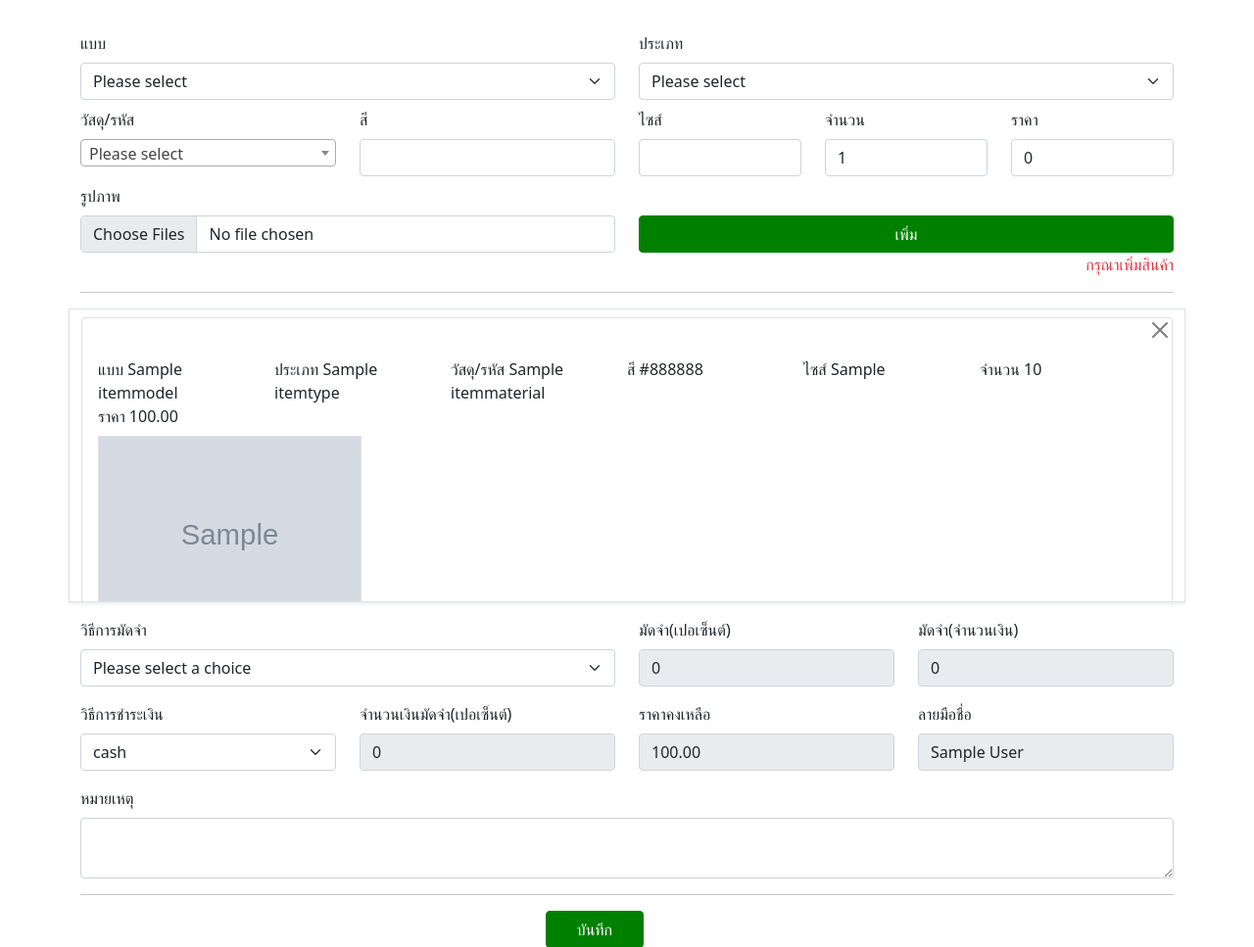
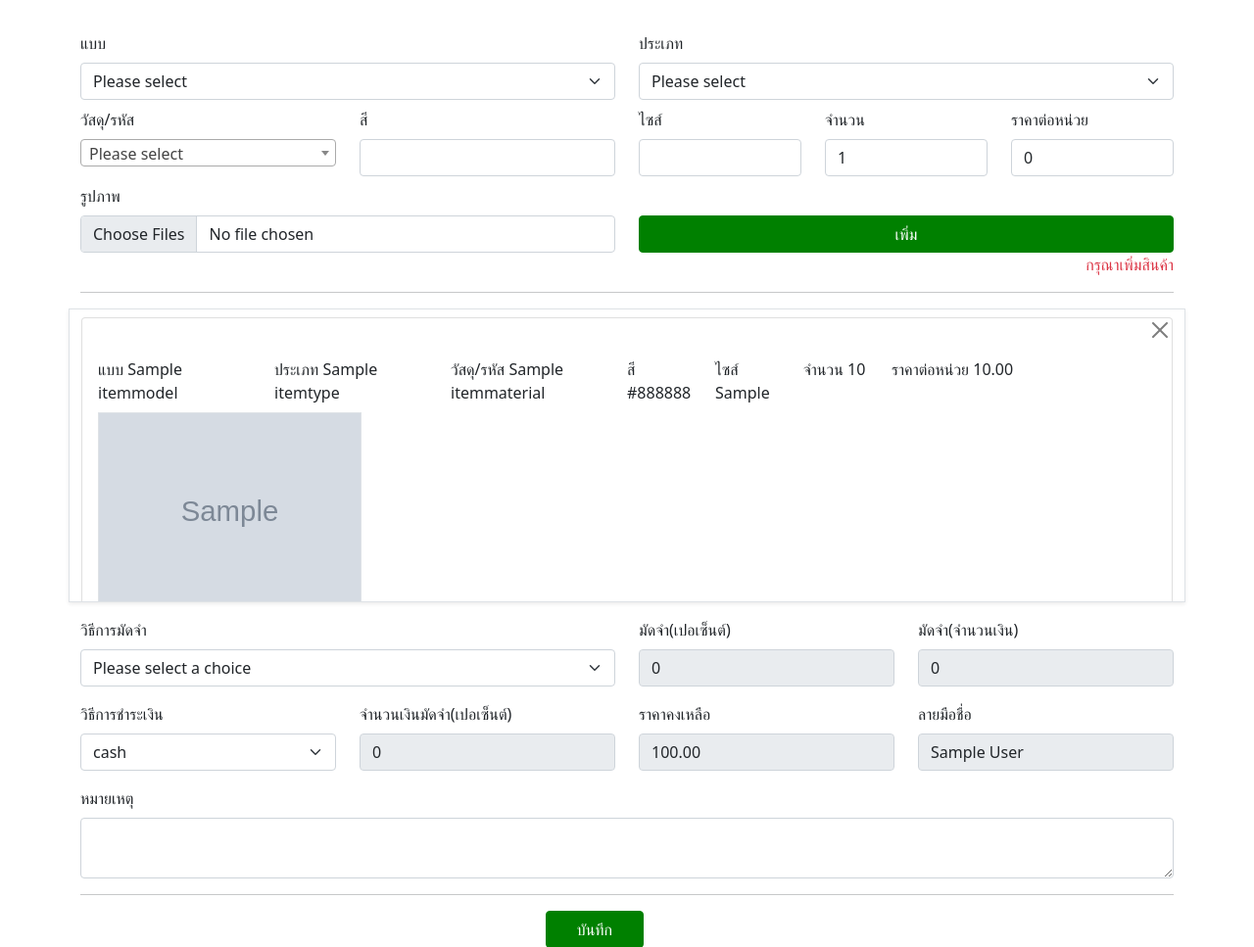
Before and after one commit to toppyishappy/furtniture_crm, a Django app: page /purchase-order/1/item in a window 1280 px wide. Shown: the part 56-1023 px from the top of the page at 98% size. Run offline with Django 3.2, Linux system fonts and the light colour scheme; a user stored in the database is signed in; tables that the repository leaves empty hold one stand-in row (values such as "Sample post"); grey boxes marked "Sample" are stand-in pictures; style sheets or scripts are compiled from the project's sources; some libraries are stand-ins or nearby versions.

Commit message:
fixed price per item

```diff
--- a/core/views.py
+++ b/core/views.py
@@ -183,7 +183,7 @@ class PurchaseOrderItem(View):
                 'material': ItemMaterial.get_object(item.material_id),
                 'images': ItemImage.get_all_images(item),
                 'amount': item.amount,
-                'price': item.amount*item.price,
+                'price': item.price,
                 'size': item.size,
                 'id': item.id
             })
--- a/templates/core/purchase-order-item.html
+++ b/templates/core/purchase-order-item.html
@@ -56,7 +56,7 @@
                     {{form.amount}}
                 </div>
                 <div class="col-2">
-                    <label for="exampleFormControlInput1" class="form-label">ราคา</label>
+                    <label for="exampleFormControlInput1" class="form-label">ราคาต่อหน่วย</label>
                     {{form.price}}
                 </div>
             </div>
@@ -115,20 +115,20 @@
                                 <span>{{item.material.name}}</span>
                             </div>
                         </div>
-                        <div class="col-2">
+                        <div class="col-1">
                             <div class="d-flex-inline">
                                 <span>สี</span>
                                 <span>{{item.color|default:"-"}}</span>
                             </div>
                         </div>
-                        <div class="col-2">
+                        <div class="col-1">
                             <div class="d-flex-inline">
                                 <span>ไซส์</span>
                                 <span>{{item.size|default:"-"}}</span>
                             </div>
                         </div>
 
-                        <div class="col-2">
+                        <div class="col-1">
                             <div class="d-flex-inline">
                                 <span>จำนวน</span>
                                 <span>{{item.amount}}</span>
@@ -136,7 +136,7 @@
                         </div>
                         <div class="col-2">
                             <div class="d-flex-inline">
-                                <span>ราคา</span>
+                                <span>ราคาต่อหน่วย</span>
                                 <span>{{item.price}}</span>
                             </div>
                         </div>
```
Also changed, not shown: templates/core/purchase-order-edit-item.html (+3 -4 lines).
